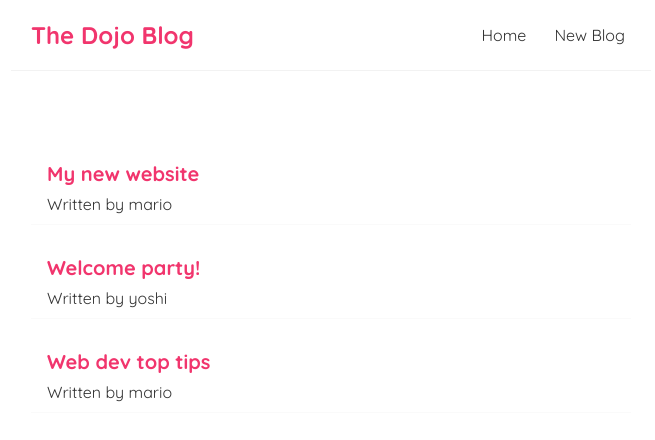
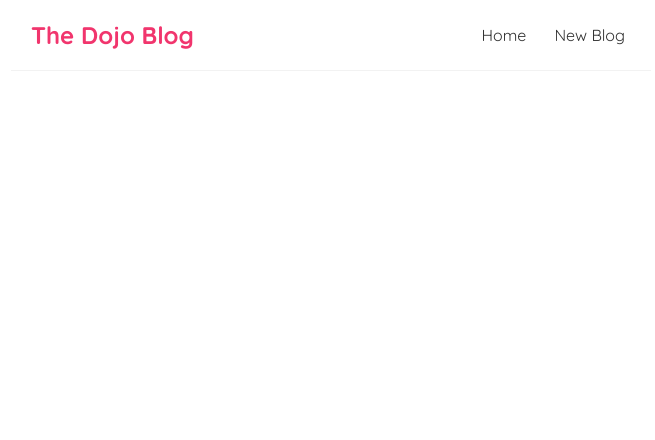
Before and after one commit to ryanminjaeshin/react-recap, a React (Create React App) app: page / in a window 1280 px wide. Shown: the top 440 px of the page, without its empty margins (309-964 px from the left). Built offline with nearby package versions, Linux system fonts and the light colour scheme.

Commit message:
add blogList

```diff
--- a/src/Home.js
+++ b/src/Home.js
@@ -10,12 +10,7 @@ const Home = () => {
 
     return (
         <div className="home">
-            {blogs.map((blog) => (
-                <div className="blog-preview" key={blog.id}>
-                    <h2>{blog.title}</h2>
-                    <p>Written by {blog.author}</p>
-                </div>
-            ))}
+
         </div>
     );
 }
```
Also changed, not shown: src/BlogList.js (added, +14 -0 lines).
